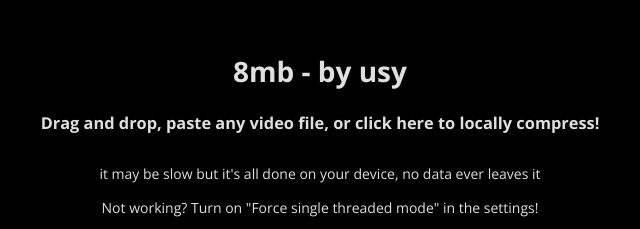
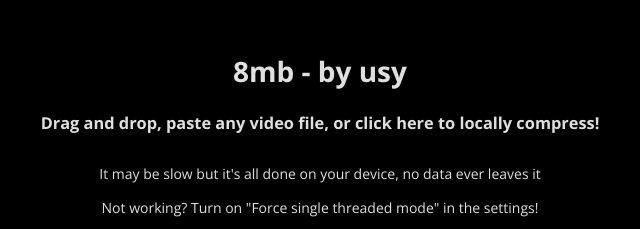
Before and after one commit to usyless/8mb, a website with bundled scripts: page src/index.html in a window 1280 px wide. Shown: the part 134-363 px from the top of the page, 320-960 px from the left. Built offline with nearby package versions, Linux system fonts and the light colour scheme; files whose address does not match are found by name.

Commit message:
fix capital

```diff
--- a/src/index.html
+++ b/src/index.html
@@ -31,7 +31,7 @@
             data-processing="Processing... please wait before adding more files">
             Drag and drop, paste any video file, or click here to locally compress!
         </h3>
-        <p>it may be slow but it's all done on your device, no data ever leaves it</p>
+        <p>It may be slow but it's all done on your device, no data ever leaves it</p>
         <p>Not working? Turn on "Force single threaded mode" in the settings!</p>
         <div id="videos">
             <div id="progress">
```
